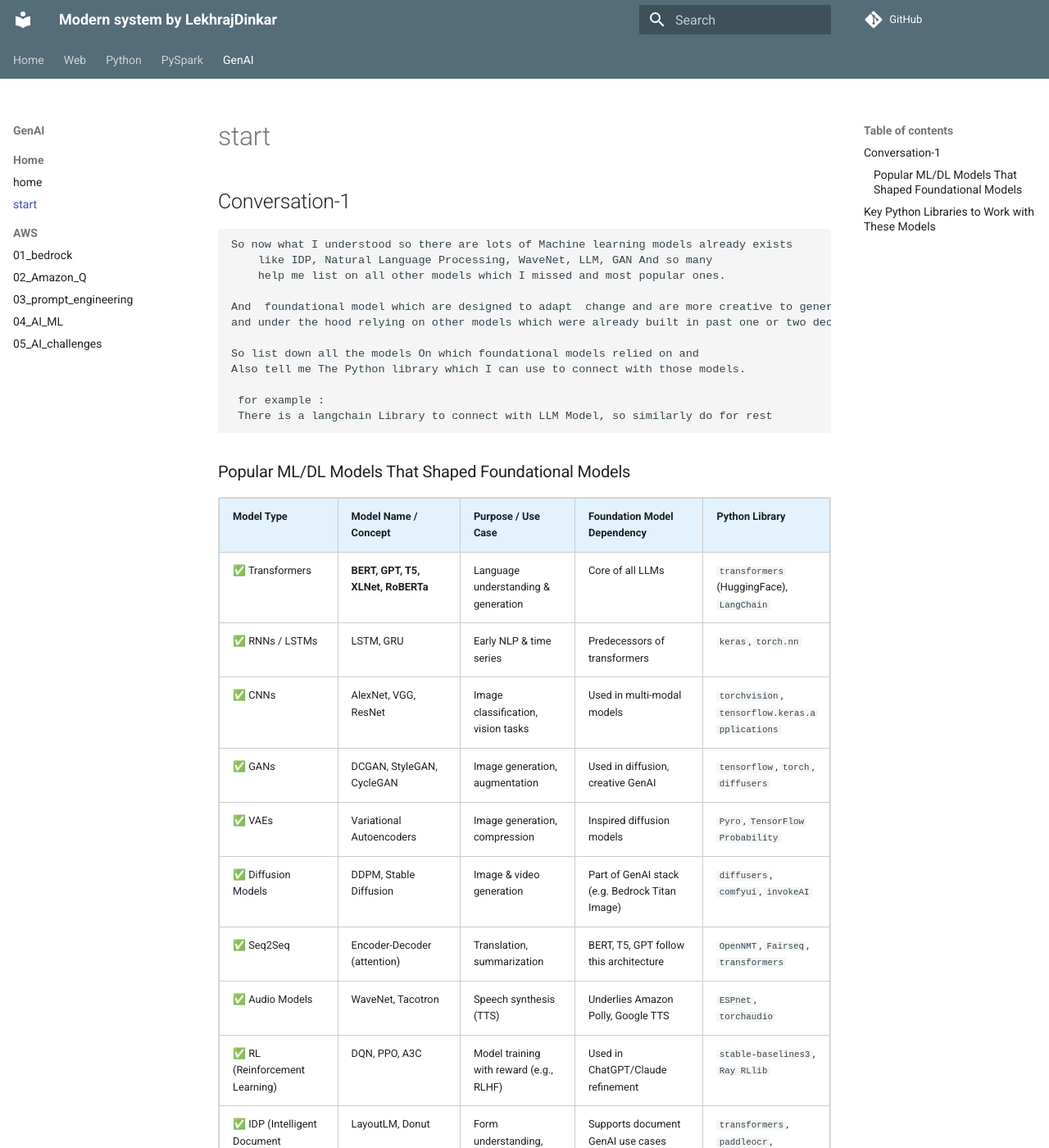
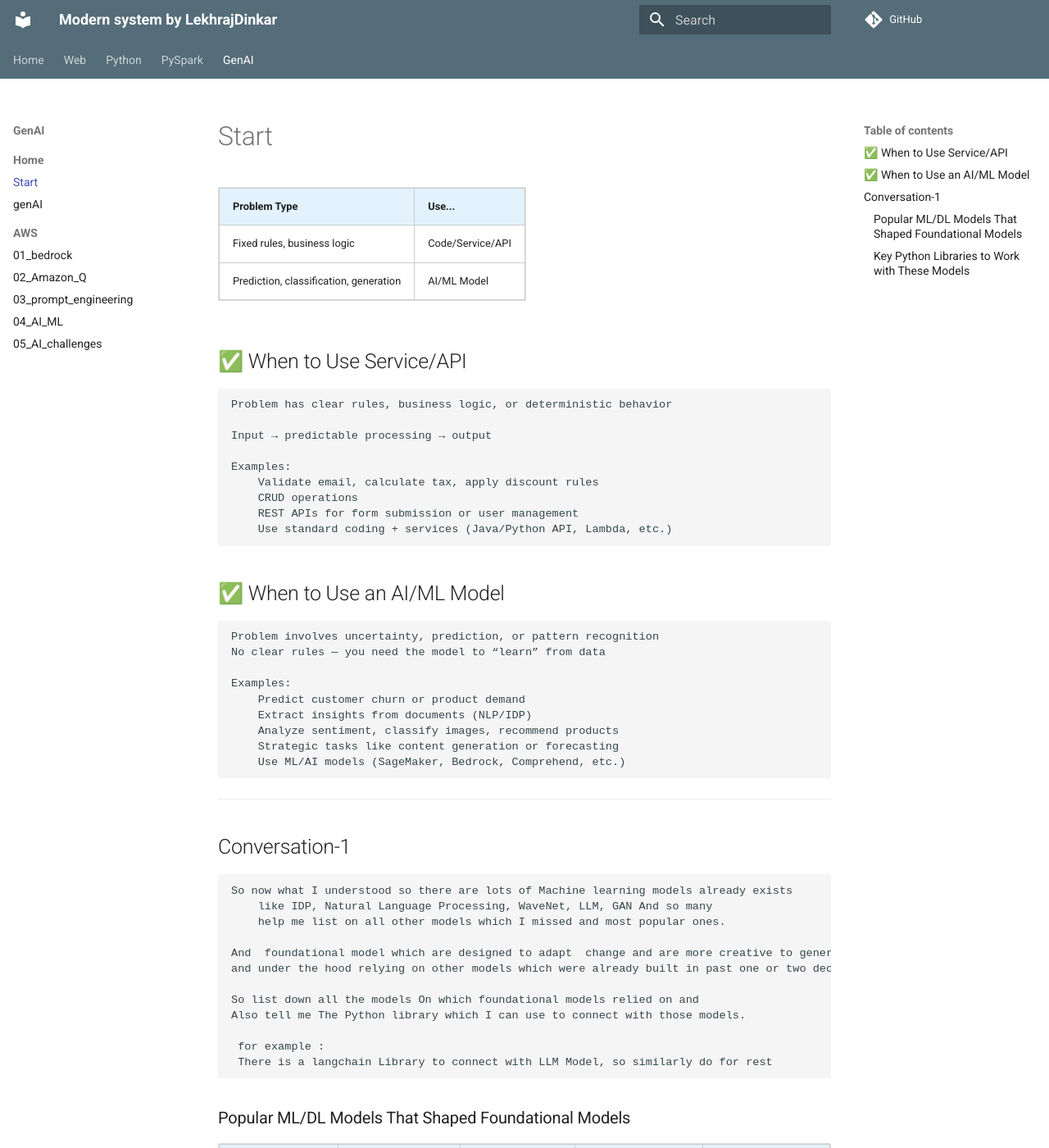
Before and after one commit to lekhrajdinkar/data-engineer, an MkDocs documentation site: the page built from docs/00_gen_ai/00_start.md, in a window 1280 px wide and 1400 px high. Shown: the whole window at 82% size. Built offline with MkDocs 1.6.1 and Material for MkDocs 9.7.7, drawn with Linux system fonts in a browser that asks for light colours; comment, search, counter and statistics services are not loaded; some of the changed text lies outside the part shown.

````diff
--- a/docs/00_gen_ai/00_start.md
+++ b/docs/00_gen_ai/00_start.md
@@ -1,3 +1,36 @@
+| Problem Type                           | Use...           |
+| -------------------------------------- | ---------------- |
+| Fixed rules, business logic            | Code/Service/API |
+| Prediction, classification, generation | AI/ML Model      |
+
+## ✅ When to Use Service/API
+```
+Problem has clear rules, business logic, or deterministic behavior
+
+Input → predictable processing → output
+
+Examples:
+    Validate email, calculate tax, apply discount rules
+    CRUD operations
+    REST APIs for form submission or user management
+    Use standard coding + services (Java/Python API, Lambda, etc.)
+```
+
+## ✅ When to Use an AI/ML Model
+```
+Problem involves uncertainty, prediction, or pattern recognition
+No clear rules — you need the model to “learn” from data
+
+Examples:
+    Predict customer churn or product demand
+    Extract insights from documents (NLP/IDP)
+    Analyze sentiment, classify images, recommend products
+    Strategic tasks like content generation or forecasting
+    Use ML/AI models (SageMaker, Bedrock, Comprehend, etc.)
+```
+
+
+---
 ## Conversation-1
 ```
 So now what I understood so there are lots of Machine learning models already exists
@@ -30,7 +63,7 @@
 | ✅ Retrieval Models                      | BM25, Dense Passage Retrieval (DPR), FAISS, ColBERT | RAG & semantic search                   | Used in Bedrock RAG, LangChain                 | `faiss`, `chromadb`, `sentence-transformers`         |
 
 
-## Key Python Libraries to Work with These Models
+### Key Python Libraries to Work with These Models
 | **Library**                      | **Use Case**                                              |
 | -------------------------------- | --------------------------------------------------------- |
 | `transformers` (HuggingFace)     | NLP, LLMs, vision-language, BERT/GPT/etc.                 |
--- /dev/null
+++ b/docs/mkdocs.js
@@ -0,0 +1,6 @@
+document.addEventListener("DOMContentLoaded", function () {
+  const homeLink = document.querySelector('a.md-header-nav__button');  // or inspect your theme's selector
+  if (homeLink) {
+    homeLink.setAttribute('href', 'https://front-end-docs.netlify.app');
+  }
+});
--- a/mkdocs.yml
+++ b/mkdocs.yml
@@ -2,6 +2,9 @@
 site_description: Modern system by LekhrajDinkar
 site_author: Lekhraj Dinkar
 docs_dir: docs
+
+extra_javascript:
+  - mkdocs.js
 
 # Navigation based on your Notes folder
 nav:
@@ -30,8 +33,8 @@
 
   - GenAI:
       - Home:
-          - home: 00_gen_ai/00_GenAI.md
-          - start: 00_gen_ai/00_start.md
+          - Start: 00_gen_ai/00_start.md
+          - genAI: 00_gen_ai/00_GenAI.md
       - AWS:
           - 01_bedrock: 00_gen_ai/01_bedrock.md
           - 02_Amazon_Q: 00_gen_ai/02_Amazon_Q.md
````
Also changed, not shown: docs/00_gen_ai/00_GenAI.md (+131 -31 lines), docs/index.md (+3 -1 lines), docs/99_img/genai/03/img.png (added), docs/99_img/genai/03/img_1.png (added), docs/99_img/genai/03/img_2.png (added), docs/99_img/genai/03/img_3.png (added).
